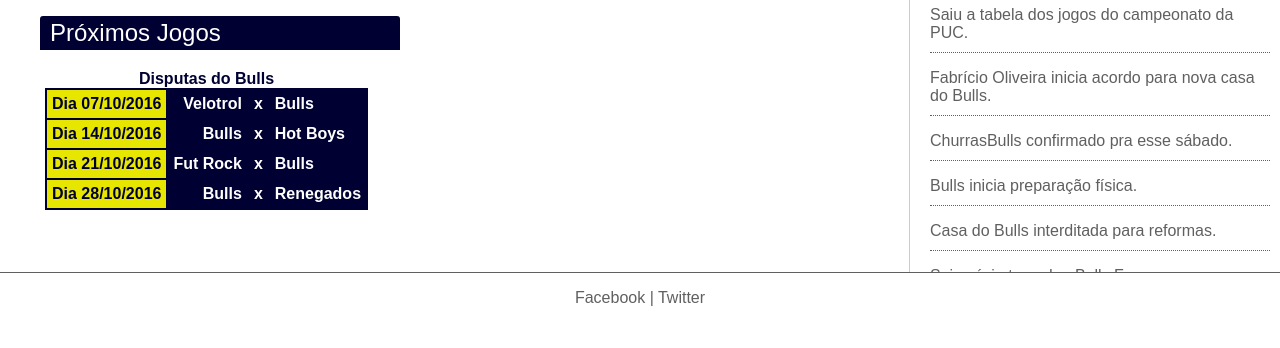
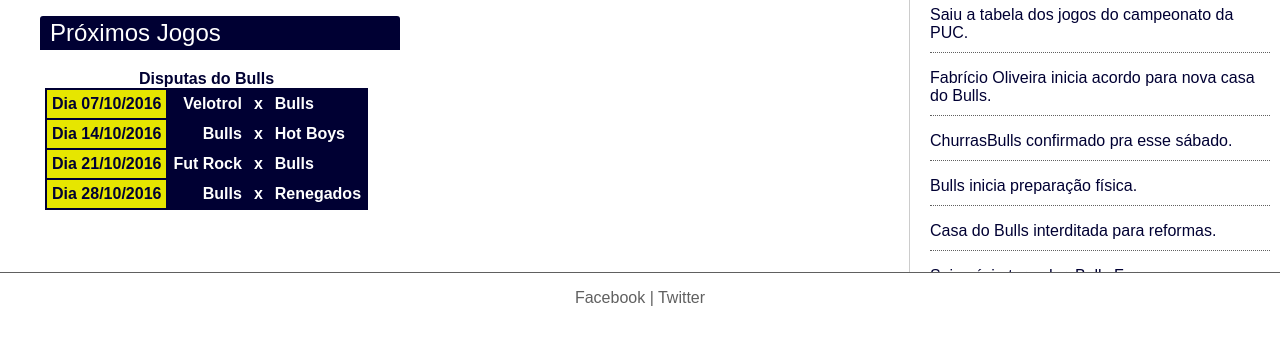
Before and after one commit to andremartinstt/Bulls, a PHP site: page / in a window 1280 px wide. Shown: the part 1041-1389 px from the top of the page. Run offline with PHP 8.4, Linux system fonts and the light colour scheme; some libraries are stand-ins or nearby versions.

Commit message:
Relizado ajustes no estilo

```diff
--- a/_css/estilo.css
+++ b/_css/estilo.css
@@ -133,6 +133,7 @@ aside#sidebar{
 	border-left: 1px solid #ccc;
 	padding-left: 20px;
 	overflow: scroll;
+	color: #19587c;
 }
 aside#sidebar h2{
 	background-color: #000033;
@@ -141,6 +142,9 @@ aside#sidebar h2{
 	padding: 3px 10px 3px 10px;
 	border-radius: 3px 3px 0px 0px;
 	font-weight: normal;
+}
+aside#sidebar a{
+	color: #000033;
 }
 aside#sidebar p{
 	border-bottom: 1px dotted #606060;
```
